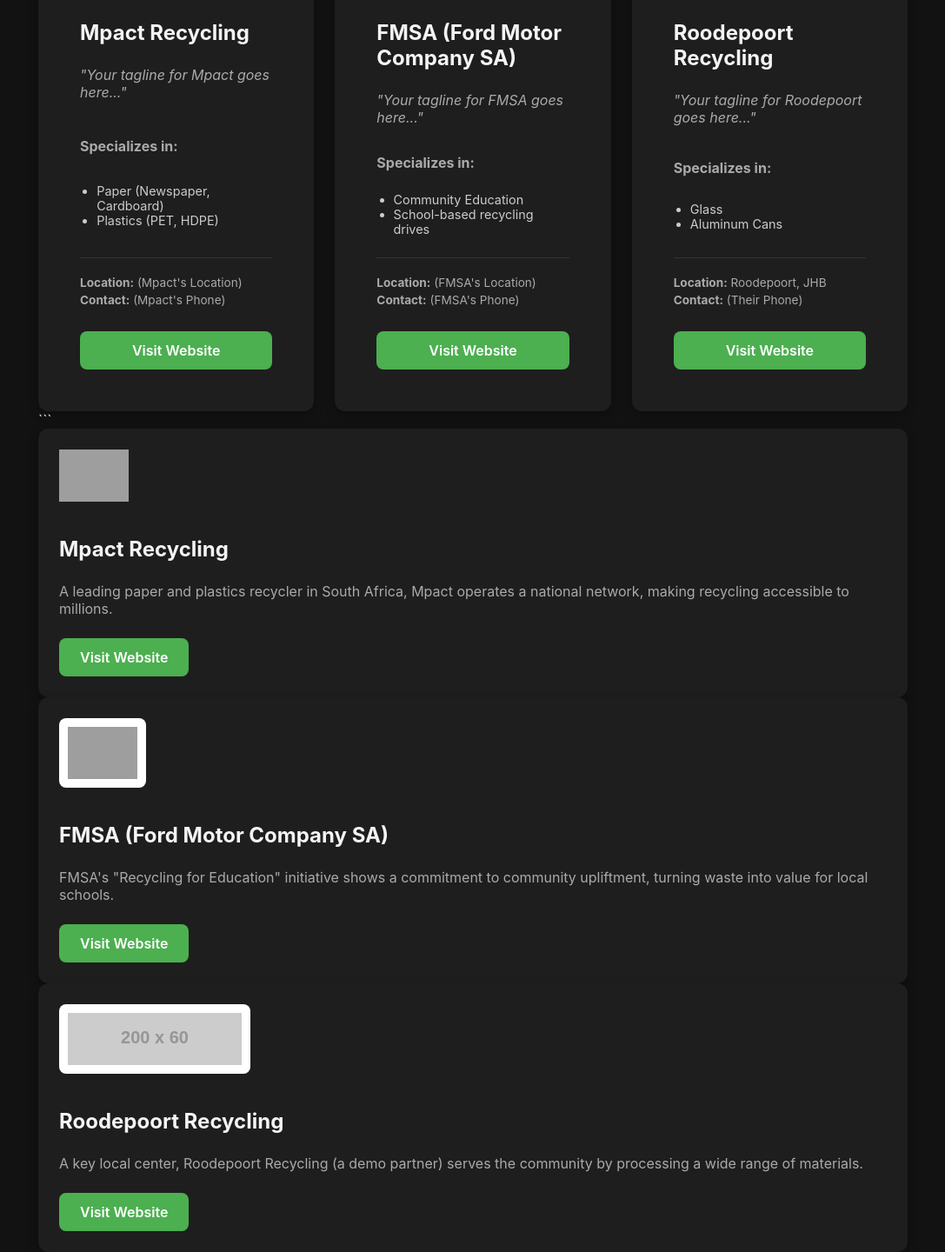
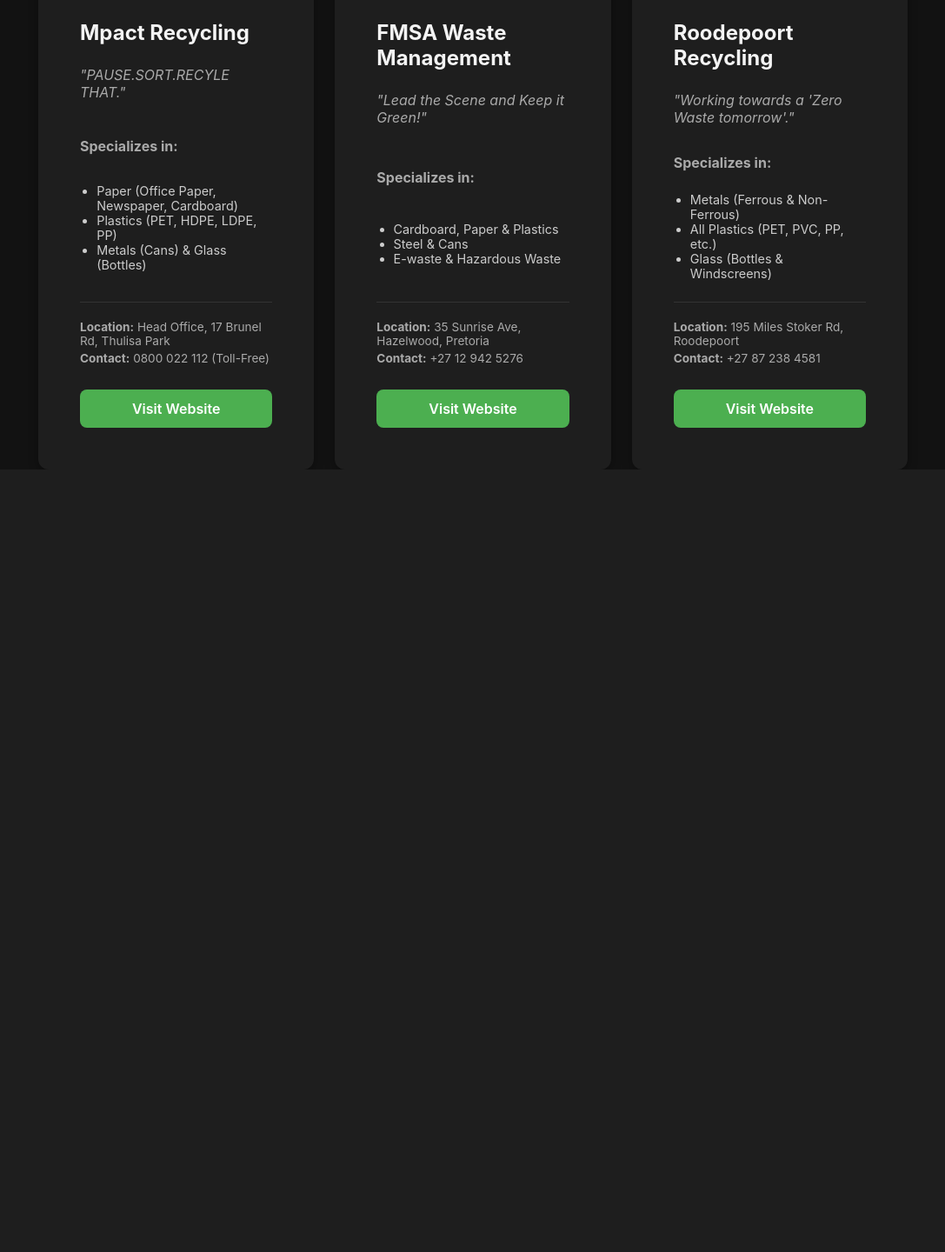
Before and after one commit to commit-to-Noma/VeriCycle, a Flask app: page /network in a window 1280 px wide. Shown: the part 404-1844 px from the top of the page at 87% size, without its empty margins (96-1183 px from the left). After the commit the page ends 944 px from the top, so only its background shows below. Run offline with Flask 3, Linux system fonts and the light colour scheme; a user stored in the database is signed in; grey boxes labelled with a size stand in for pictures from a placeholder-image service; some libraries are stand-ins or nearby versions; grey boxes are pictures that could not be loaded.

Commit message:
feat: update partner cards with new images, taglines, specialties, and contact information

````diff
--- a/templates/network.html
+++ b/templates/network.html
@@ -27,23 +27,24 @@
         <div class="network-grid">
 
             <div class="partner-card">
-                <div class="partner-card-image" style="background-image: url('https://via.placeholder.com/400x180.png?text=Mpact+Background');">
-                    <img src="https://www.mpact.co.za/images/mpact-logo-std.svg" alt="Mpact Logo" class="partner-card-logo">
+                <div class="partner-card-image" style="background-image: url('https://images.unsplash.com/photo-1604187351574-c75ca79f5807?auto=format&fit=crop&q=80');">
+                    <img src="https://mpactrecycling.co.za/templates/mr20/images/logo-mpact-recycling.svg" alt="Mpact Logo" class="partner-card-logo" style="background-color: white; padding: 0.5rem;">
                 </div>
 
                 <div class="partner-card-content">
                     <h3>Mpact Recycling</h3>
-                    <p class="tagline">"Your tagline for Mpact goes here..."</p>
+                    <p class="tagline">"PAUSE.SORT.RECYLE THAT."</p>
 
                     <p><strong>Specializes in:</strong></p>
                     <ul class="specialties">
-                        <li>Paper (Newspaper, Cardboard)</li>
-                        <li>Plastics (PET, HDPE)</li>
+                        <li>Paper (Office Paper, Newspaper, Cardboard)</li>
+                        <li>Plastics (PET, HDPE, LDPE, PP)</li>
+                        <li>Metals (Cans) & Glass (Bottles)</li>
                     </ul>
 
                     <div class="partner-card-info">
-                        <p><strong>Location:</strong> (Mpact's Location)</p>
-                        <p><strong>Contact:</strong> (Mpact's Phone)</p>
+                        <p><strong>Location:</strong> Head Office, 17 Brunel Rd, Thulisa Park</p>
+                        <p><strong>Contact:</strong> 0800 022 112 (Toll-Free)</p>
                     </div>
 
                     <a href="https://www.mpact.co.za/our-businesses/recycling" target="_blank" class="btn-primary">Visit Website</a>
@@ -51,74 +52,53 @@
             </div>
 
             <div class="partner-card">
-                <div class="partner-card-image" style="background-image: url('https://via.placeholder.com/400x180.png?text=FMSA+Background');">
-                    <img src="https://fmsa.co.za/wp-content/uploads/2021/03/fmsa-logo-slogan.png" alt="FMSA Logo" class="partner-card-logo">
+                <div class="partner-card-image" style="background-image: url('https://images.unsplash.com/photo-1532970338302-611d3b145b5b?auto=format&fit=crop&q=80');">
+                    <img src="https://www.fmsa.co.za/wp-content/uploads/2019/04/FMSA-web-logo-dark.jpg" alt="FMSA Logo" class="partner-card-logo">
                 </div>
 
                 <div class="partner-card-content">
-                    <h3>FMSA (Ford Motor Company SA)</h3>
-                    <p class="tagline">"Your tagline for FMSA goes here..."</p>
+                    <h3>FMSA Waste Management</h3>
+                    <p class="tagline">"Lead the Scene and Keep it Green!"</p>
 
                     <p><strong>Specializes in:</strong></p>
                     <ul class="specialties">
-                        <li>Community Education</li>
-                        <li>School-based recycling drives</li>
+                        <li>Cardboard, Paper & Plastics</li>
+                        <li>Steel & Cans</li>
+                        <li>E-waste & Hazardous Waste</li>
                     </ul>
 
                     <div class="partner-card-info">
-                        <p><strong>Location:</strong> (FMSA's Location)</p>
-                        <p><strong>Contact:</strong> (FMSA's Phone)</p>
+                        <p><strong>Location:</strong> 35 Sunrise Ave, Hazelwood, Pretoria</p>
+                        <p><strong>Contact:</strong> +27 12 942 5276</p>
                     </div>
 
-                    <a href="https://fmsa.co.za/recycling-for-education/" target="_blank" class="btn-primary">Visit Website</a>
+                    <a href="https://www.fmsa.co.za/" target="_blank" class="btn-primary">Visit Website</a>
                 </div>
             </div>
 
             <div class="partner-card">
-                <div class="partner-card-image" style="background-image: url('https://via.placeholder.com/400x180.png?text=Roodepoort+Background');">
-                    <img src="https://via.placeholder.com/200x60.png?text=Roodepoort+Recycling" alt="Roodepoort Recycling Logo" class="partner-card-logo">
+                <div class="partner-card-image" style="background-image: url('https://images.unsplash.com/photo-1611284446314-60a58ac0deb9?auto=format&fit=crop&q=80');">
+                    <img src="http://www.roodepoortrecycling.co.za/wp-content/uploads/2018/07/cropped-LETTERHEAD@300x-e1532005233566.png" alt="Roodepoort Recycling Logo" class="partner-card-logo">
                 </div>
 
                 <div class="partner-card-content">
                     <h3>Roodepoort Recycling</h3>
-                    <p class="tagline">"Your tagline for Roodepoort goes here..."</p>
+                    <p class="tagline">"Working towards a 'Zero Waste tomorrow'."</p>
 
                     <p><strong>Specializes in:</strong></p>
                     <ul class="specialties">
-                        <li>Glass</li>
-                        <li>Aluminum Cans</li>
+                        <li>Metals (Ferrous & Non-Ferrous)</li>
+                        <li>All Plastics (PET, PVC, PP, etc.)</li>
+                        <li>Glass (Bottles & Windscreens)</li>
                     </ul>
 
                     <div class="partner-card-info">
-                        <p><strong>Location:</strong> Roodepoort, JHB</p>
-                        <p><strong>Contact:</strong> (Their Phone)</p>
+                        <p><strong>Location:</strong> 195 Miles Stoker Rd, Roodepoort</p>
+                        <p><strong>Contact:</strong> +27 87 238 4581</p>
                     </div>
 
-                    <a href="#" class="btn-primary">Visit Website</a>
+                    <a href="http://www.roodepoortrecycling.co.za/" target="_blank" class="btn-primary">Visit Website</a>
                 </div>
-            </div>
-
-        </div> ```
-
-            <div class="partner-card">
-                <img src="https://www.mpact.co.za/images/mpact-logo-std.svg" alt="Mpact Logo" class="partner-logo">
-                <h3>Mpact Recycling</h3>
-                <p>A leading paper and plastics recycler in South Africa, Mpact operates a national network, making recycling accessible to millions.</p>
-                <a href="https://www.mpact.co.za/our-businesses/recycling" target="_blank" class="btn-primary">Visit Website</a>
-            </div>
-
-            <div class="partner-card">
-                <img src="https://fmsa.co.za/wp-content/uploads/2021/03/fmsa-logo-slogan.png" alt="FMSA Logo" class="partner-logo" style="background-color: #fff; padding: 10px; border-radius: 8px;">
-                <h3>FMSA (Ford Motor Company SA)</h3>
-                <p>FMSA's "Recycling for Education" initiative shows a commitment to community upliftment, turning waste into value for local schools.</p>
-                <a href="https://fmsa.co.za/recycling-for-education/" target="_blank" class="btn-primary">Visit Website</a>
-            </div>
-
-            <div class="partner-card">
-                <img src="https://via.placeholder.com/200x60.png?text=Roodepoort+Recycling" alt="Roodepoort Recycling Logo" class="partner-logo" style="background-color: #fff; padding: 10px; border-radius: 8px;">
-                <h3>Roodepoort Recycling</h3>
-                <p>A key local center, Roodepoort Recycling (a demo partner) serves the community by processing a wide range of materials.</p>
-                <a href="#" class="btn-primary">Visit Website</a>
             </div>
 
         </div> </main>
````
